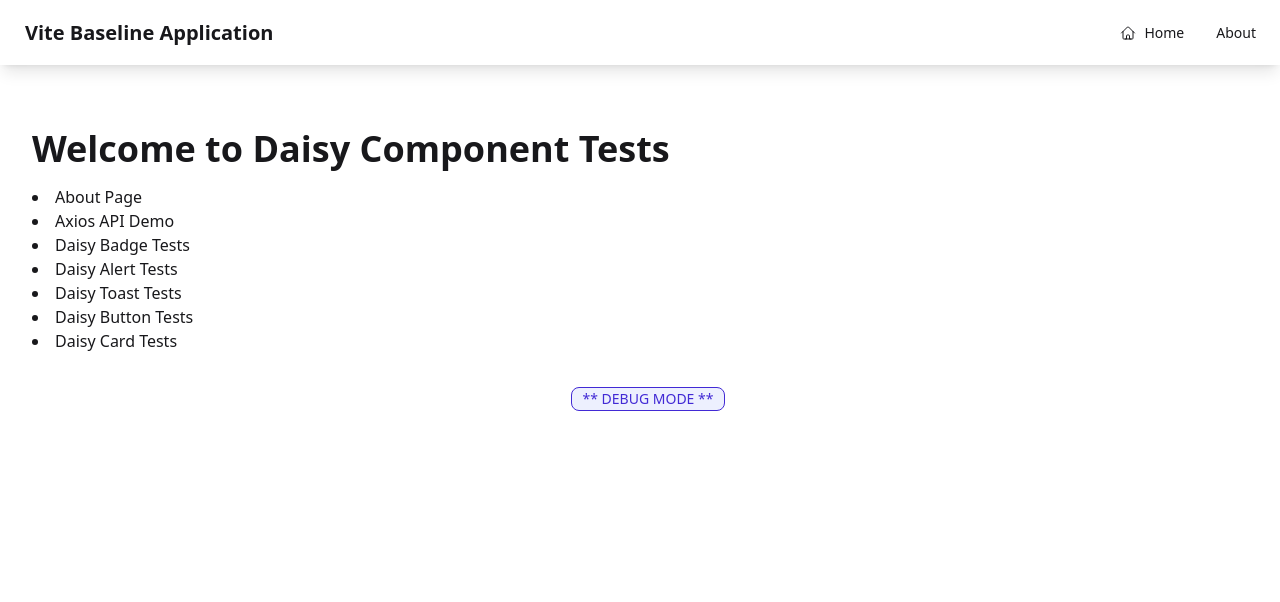
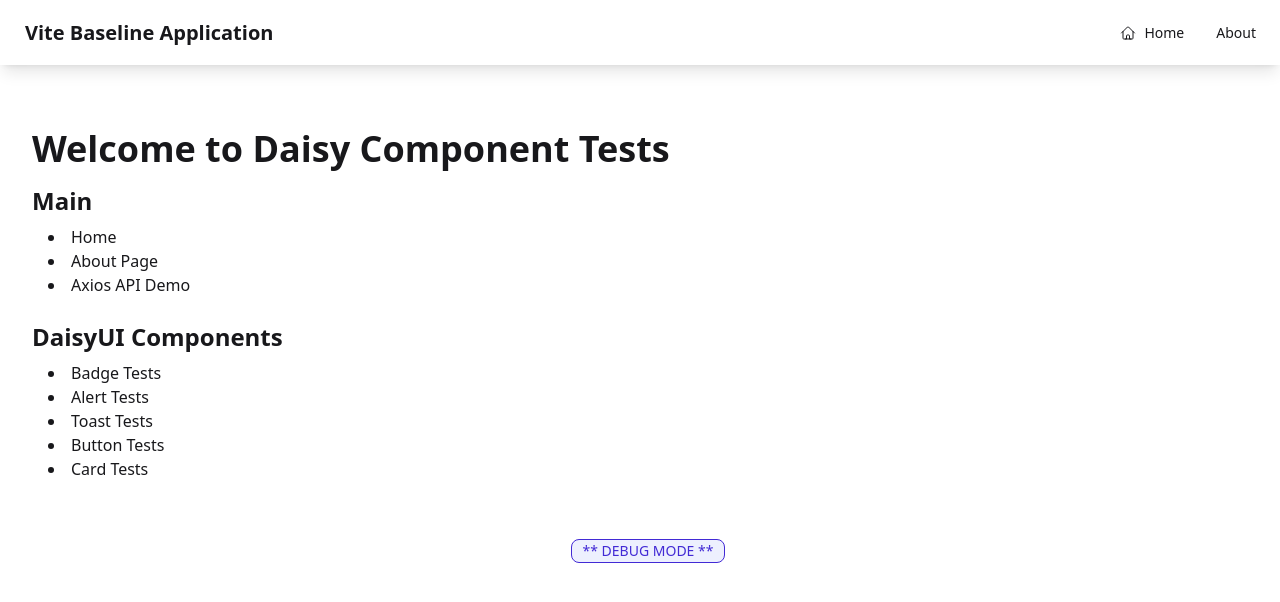
Before and after one commit to tpickles118/vite-ui-components, a Vue app: page / in a window 1280 px wide. Shown: the top 602 px of the page. Built offline with nearby package versions, Linux system fonts and the light colour scheme.

Commit message:
split navigation and router into constant files

```diff
--- a/src/App.vue
+++ b/src/App.vue
@@ -2,7 +2,7 @@
 import { HomeIcon, IdentificationIcon } from '@heroicons/vue/24/outline'
 import DaisyBadge from '@/components/base/DaisyBadge.vue'
 import { BadgeModel } from '@/components/models/badgeModel.js'
-
+import { ROUTE_PATHS } from '@/constants'
 
 const appName = import.meta.env.VITE_APP_NAME
 const debugMode = import.meta.env.VITE_DEBUG_MODE === 'true'
@@ -14,7 +14,6 @@ const debugBadgeModel = new BadgeModel({
     isOutline: true,
     label: '** DEBUG MODE **',
 })
-
 </script>
 
 <template>
@@ -25,8 +24,16 @@ const debugBadgeModel = new BadgeModel({
             </div>
             <div class="flex-none">
                 <ul class="menu menu-horizontal px-1">
-                    <li><router-link to="/"><HomeIcon class="size-4" />Home</router-link></li>
-                    <li><router-link to="/about"><IdentificationIcon class="size=4"/>About</router-link></li>
+                    <li>
+                        <router-link :to="ROUTE_PATHS.HOME"
+                            ><HomeIcon class="size-4" />Home</router-link
+                        >
+                    </li>
+                    <li>
+                        <router-link :to="ROUTE_PATHS.ABOUT"
+                            ><IdentificationIcon class="size=4" />About</router-link
+                        >
+                    </li>
                 </ul>
             </div>
         </nav>
--- a/src/constants/index.js
+++ b/src/constants/index.js
@@ -12,4 +12,8 @@ export { BADGE_OPTIONS } from '@/constants/badge.js'
 export { BUTTON_OPTIONS } from '@/constants/button.js'
 export { CARD_OPTIONS } from '@/constants/card.js'
 export { TOAST_OPTIONS } from '@/constants/toast.js'
+
+// Application constants
 export { IMAGES } from '@/constants/images.js'
+export { ROUTE_NAMES, ROUTE_PATHS, ROUTE_META, ROUTES } from './routes.js'
+export { NAV_ITEMS, NAV_GROUPS, getNavItem, getComponentRoutes } from './navigation.js'
--- /dev/null
+++ b/src/constants/navigation.js
@@ -0,0 +1,128 @@
+/**
+ * constants/navigation.js
+ * Navigation menu structure and helpers
+ * Enables dynamic menu generation and consistent navigation
+ */
+
+import { ROUTE_NAMES, ROUTE_PATHS, ROUTE_META } from './routes.js'
+
+/**
+ * Navigation item structure
+ * Used to generate menus, breadcrumbs, and navigation components
+ */
+export const NAV_ITEMS = [
+    {
+        label: 'Home',
+        routeName: ROUTE_NAMES.HOME,
+        path: ROUTE_PATHS.HOME,
+    },
+    {
+        label: 'About Page',
+        routeName: ROUTE_NAMES.ABOUT,
+        path: ROUTE_PATHS.ABOUT,
+    },
+    {
+        label: 'Axios API Demo',
+        routeName: ROUTE_NAMES.USERS_API,
+        path: ROUTE_PATHS.USERS_API,
+    },
+    {
+        label: 'Daisy Badge Tests',
+        routeName: ROUTE_NAMES.BADGE_VIEW,
+        path: ROUTE_PATHS.BADGE_VIEW,
+    },
+    {
+        label: 'Daisy Alert Tests',
+        routeName: ROUTE_NAMES.ALERT_VIEW,
+        path: ROUTE_PATHS.ALERT_VIEW,
+    },
+    {
+        label: 'Daisy Toast Tests',
+        routeName: ROUTE_NAMES.TOAST_VIEW,
+        path: ROUTE_PATHS.TOAST_VIEW,
+    },
+    {
+        label: 'Daisy Button Tests',
+        routeName: ROUTE_NAMES.BUTTON_VIEW,
+        path: ROUTE_PATHS.BUTTON_VIEW,
+    },
+    {
+        label: 'Daisy Card Tests',
+        routeName: ROUTE_NAMES.CARD_VIEW,
+        path: ROUTE_PATHS.CARD_VIEW,
+    },
+]
+
+/**
+ * Grouped navigation for categorized menus
+ * Useful for dropdown menus, sidebars, etc.
+ */
+export const NAV_GROUPS = {
+    MAIN: {
+        label: 'Main',
+        items: [
+            {
+                label: 'Home',
+                routeName: ROUTE_NAMES.HOME,
+                path: ROUTE_PATHS.HOME,
+            },
+            {
+                label: 'About Page',
+                routeName: ROUTE_NAMES.ABOUT,
+                path: ROUTE_PATHS.ABOUT,
+            },
+            {
+                label: 'Axios API Demo',
+                routeName: ROUTE_NAMES.USERS_API,
+                path: ROUTE_PATHS.USERS_API,
+            },
+        ],
+    },
+    COMPONENTS: {
+        label: 'DaisyUI Components',
+        items: [
+            {
+                label: 'Badge Tests',
+                routeName: ROUTE_NAMES.BADGE_VIEW,
+                path: ROUTE_PATHS.BADGE_VIEW,
+            },
+            {
+                label: 'Alert Tests',
+                routeName: ROUTE_NAMES.ALERT_VIEW,
+                path: ROUTE_PATHS.ALERT_VIEW,
+            },
+            {
+                label: 'Toast Tests',
+                routeName: ROUTE_NAMES.TOAST_VIEW,
+                path: ROUTE_PATHS.TOAST_VIEW,
+            },
+            {
+                label: 'Button Tests',
+                routeName: ROUTE_NAMES.BUTTON_VIEW,
+                path: ROUTE_PATHS.BUTTON_VIEW,
+            },
+            {
+                label: 'Card Tests',
+                routeName: ROUTE_NAMES.CARD_VIEW,
+                path: ROUTE_PATHS.CARD_VIEW,
+            },
+        ],
+    },
+}
+
+/**
+ * Helper to get navigation item by route name
+ */
+export function getNavItem(routeName) {
+    return NAV_ITEMS.find((item) => item.routeName === routeName)
+}
+
+/**
+ * Helper to get all component test routes
+ */
+export function getComponentRoutes() {
+    return NAV_ITEMS.filter((item) => {
+        const meta = ROUTE_META[item.routeName]
+        return meta?.category === 'components'
+    })
+}
--- /dev/null
+++ b/src/constants/routes.js
@@ -0,0 +1,133 @@
+/**
+ * constants/routes.js
+ * Centralized route definitions for the application
+ * Single source of truth for all routing configuration
+ */
+
+export const ROUTE_NAMES = {
+    HOME: 'Home',
+    ABOUT: 'About',
+    USERS_API: 'UsersApi',
+    BADGE_VIEW: 'BadgeView',
+    ALERT_VIEW: 'AlertView',
+    TOAST_VIEW: 'ToastView',
+    BUTTON_VIEW: 'ButtonView',
+    CARD_VIEW: 'CardView',
+}
+
+export const ROUTE_PATHS = {
+    HOME: '/',
+    ABOUT: '/about',
+    USERS_API: '/users-api',
+    BADGE_VIEW: '/badge-view',
+    ALERT_VIEW: '/alert-view',
+    TOAST_VIEW: '/toast-view',
+    BUTTON_VIEW: '/button-view',
+    CARD_VIEW: '/card-view',
+}
+
+/**
+ * Route metadata for enhanced navigation
+ */
+export const ROUTE_META = {
+    [ROUTE_NAMES.HOME]: {
+        title: 'Home',
+        description: 'Welcome to Daisy Component Tests',
+        icon: 'HomeIcon', // For future icon integration
+    },
+    [ROUTE_NAMES.ABOUT]: {
+        title: 'About',
+        description: 'About this application',
+        icon: 'InformationCircleIcon',
+    },
+    [ROUTE_NAMES.USERS_API]: {
+        title: 'Axios API Demo',
+        description: 'User data fetching demonstration',
+        icon: 'UsersIcon',
+    },
+    [ROUTE_NAMES.BADGE_VIEW]: {
+        title: 'Badge Tests',
+        description: 'DaisyUI Badge component examples',
+        icon: 'TagIcon',
+        category: 'components',
+    },
+    [ROUTE_NAMES.ALERT_VIEW]: {
+        title: 'Alert Tests',
+        description: 'DaisyUI Alert component examples',
+        icon: 'BellAlertIcon',
+        category: 'components',
+    },
+    [ROUTE_NAMES.TOAST_VIEW]: {
+        title: 'Toast Tests',
+        description: 'DaisyUI Toast notification examples',
+        icon: 'ChatBubbleBottomCenterTextIcon',
+        category: 'components',
+    },
+    [ROUTE_NAMES.BUTTON_VIEW]: {
+        title: 'Button Tests',
+        description: 'DaisyUI Button component examples',
+        icon: 'CursorArrowRaysIcon',
+        category: 'components',
+    },
+    [ROUTE_NAMES.CARD_VIEW]: {
+        title: 'Card Tests',
+        description: 'DaisyUI Card component examples',
+        icon: 'RectangleStackIcon',
+        category: 'components',
+    },
+}
+
+/**
+ * Complete route configuration objects
+ * Maps directly to Vue Router route definitions
+ */
+export const ROUTES = [
+    {
+        path: ROUTE_PATHS.HOME,
+        name: ROUTE_NAMES.HOME,
+        component: () => import('@/views/HomeView.vue'),
+        meta: ROUTE_META[ROUTE_NAMES.HOME],
+    },
+    {
+        path: ROUTE_PATHS.ABOUT,
+        name: ROUTE_NAMES.ABOUT,
+        component: () => import('@/views/AboutView.vue'),
+        meta: ROUTE_META[ROUTE_NAMES.ABOUT],
+    },
+    {
+        path: ROUTE_PATHS.USERS_API,
+        name: ROUTE_NAMES.USERS_API,
+        component: () => import('@/views/UsersApi.vue'),
+        meta: ROUTE_META[ROUTE_NAMES.USERS_API],
+    },
+    {
+        path: ROUTE_PATHS.BADGE_VIEW,
+        name: ROUTE_NAMES.BADGE_VIEW,
+        component: () => import('@/views/daisy-wrapper-views/BadgeView.vue'),
+        meta: ROUTE_META[ROUTE_NAMES.BADGE_VIEW],
+    },
+    {
+        path: ROUTE_PATHS.ALERT_VIEW,
+        name: ROUTE_NAMES.ALERT_VIEW,
+        component: () => import('@/views/daisy-wrapper-views/AlertView.vue'),
+        meta: ROUTE_META[ROUTE_NAMES.ALERT_VIEW],
+    },
+    {
+        path: ROUTE_PATHS.TOAST_VIEW,
+        name: ROUTE_NAMES.TOAST_VIEW,
+        component: () => import('@/views/daisy-wrapper-views/ToastView.vue'),
+        meta: ROUTE_META[ROUTE_NAMES.TOAST_VIEW],
+    },
+    {
+        path: ROUTE_PATHS.BUTTON_VIEW,
+        name: ROUTE_NAMES.BUTTON_VIEW,
+        component: () => import('@/views/daisy-wrapper-views/ButtonView.vue'),
+        meta: ROUTE_META[ROUTE_NAMES.BUTTON_VIEW],
+    },
+    {
+        path: ROUTE_PATHS.CARD_VIEW,
+        name: ROUTE_NAMES.CARD_VIEW,
+        component: () => import('@/views/daisy-wrapper-views/CardView.vue'),
+        meta: ROUTE_META[ROUTE_NAMES.CARD_VIEW],
+    },
+]
--- a/src/router/index.js
+++ b/src/router/index.js
@@ -1,28 +1,23 @@
+/**
+ * router/index.js
+ * Vue Router configuration using centralized route constants
+ */
+
 import { createRouter, createWebHistory } from 'vue-router'
-import Home from '@/views/HomeView.vue'
-import About from '@/views/AboutView.vue'
-import UsersAPI from '@/views/UsersApi.vue'
-import BadgeView from '@/views/daisy-wrapper-views/BadgeView.vue'
-import AlertView from '@/views/daisy-wrapper-views/AlertView.vue'
-import ToastView from '@/views/daisy-wrapper-views/ToastView.vue'
-import ButtonView from '@/views/daisy-wrapper-views/ButtonView.vue'
-import CardView from '@/views/daisy-wrapper-views/CardView.vue'
-
-const routes = [
-    { path: '/', name: 'Home', component: Home },
-    { path: '/about', name: 'About', component: About },
-    { path: '/users-api', name: 'UsersApi', component: UsersAPI },
-    { path: '/badge-view', name: 'BadgeView', component: BadgeView },
-    { path: '/alert-view', name: 'AlertView', component: AlertView },
-    { path: '/toast-view', name: 'ToastView', component: ToastView },
-    { path: '/button-view', name: 'ButtonView', component: ButtonView },
-    { path: '/card-view', name: 'CardView', component: CardView },
-
-]
+import { ROUTES } from '@/constants/routes.js'
 
 const router = createRouter({
     history: createWebHistory(),
-    routes,
+    routes: ROUTES,
+})
+
+// Optional: Global navigation guard using route metadata
+router.beforeEach((to, from, next) => {
+    // Set page title from route meta
+    if (to.meta?.title) {
+        document.title = `${to.meta.title} | Daisy Component Tests`
+    }
+    next()
 })
 
 export default router
--- a/src/views/HomeView.vue
+++ b/src/views/HomeView.vue
@@ -1,16 +1,21 @@
-<script setup></script>
+<script setup>
+import { NAV_GROUPS } from '@/constants/navigation.js'
+</script>
 
 <template>
     <div class="container mx-auto p-8">
         <h1 class="text-4xl font-bold mb-4">Welcome to Daisy Component Tests</h1>
-        <ul class="list-disc list-inside">
-            <li><router-link to="/about" class="link link-hover">About Page</router-link></li>
-            <li><router-link to="/users-api" class="link link-hover">Axios API Demo</router-link></li>
-            <li><router-link to="/badge-view" class="link link-hover">Daisy Badge Tests</router-link></li>
-            <li><router-link to="/alert-view" class="link link-hover">Daisy Alert Tests</router-link></li>
-            <li><router-link to="/toast-view" class="link link-hover">Daisy Toast Tests</router-link></li>
-            <li><router-link to="/button-view" class="link link-hover">Daisy Button Tests</router-link></li>
-            <li><router-link to="/card-view" class="link link-hover">Daisy Card Tests</router-link></li>
-        </ul>
+
+        <!-- Iterate through navigation groups -->
+        <div v-for="(group, key) in NAV_GROUPS" :key="key" class="mb-6">
+            <h2 class="text-2xl font-semibold mb-2">{{ group.label }}</h2>
+            <ul class="list-disc list-inside ml-4">
+                <li v-for="navItem in group.items" :key="navItem.routeName">
+                    <router-link :to="navItem.path" class="link link-hover">
+                        {{ navItem.label }}
+                    </router-link>
+                </li>
+            </ul>
+        </div>
     </div>
 </template>
```
